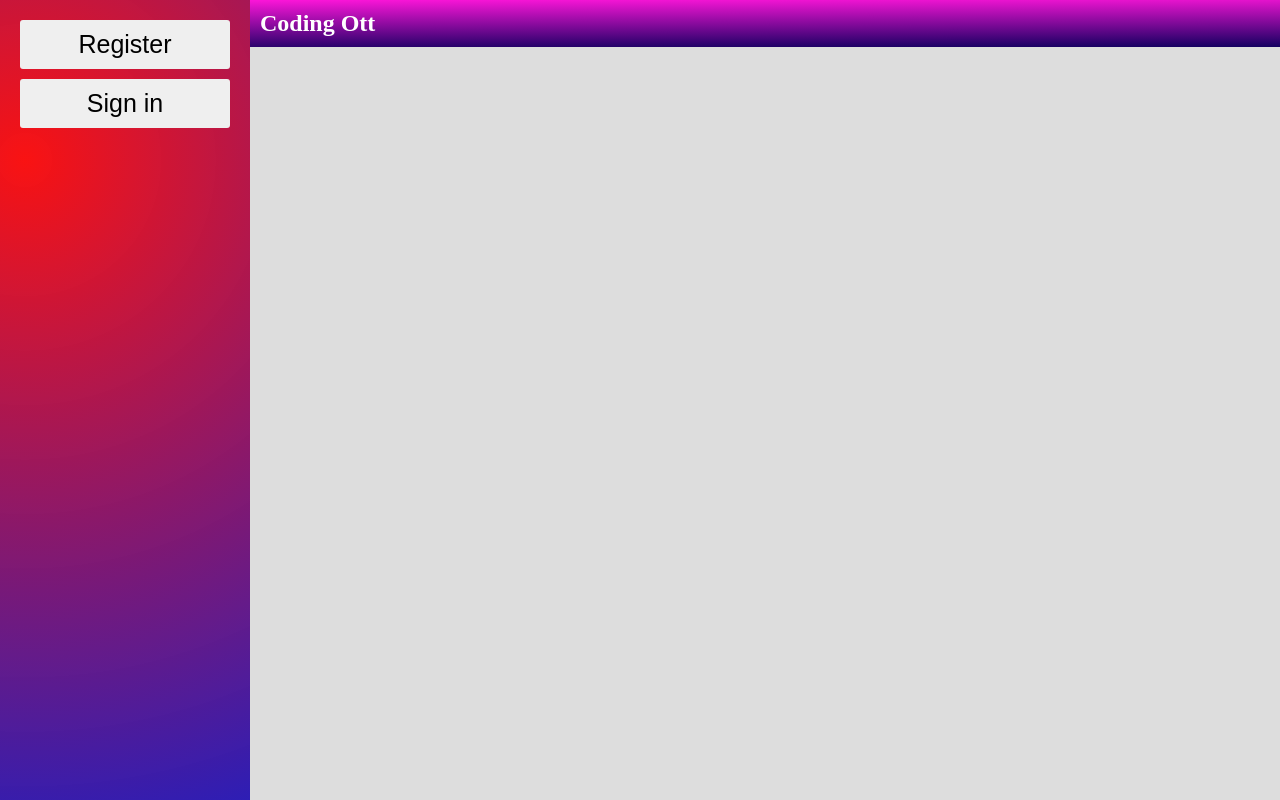
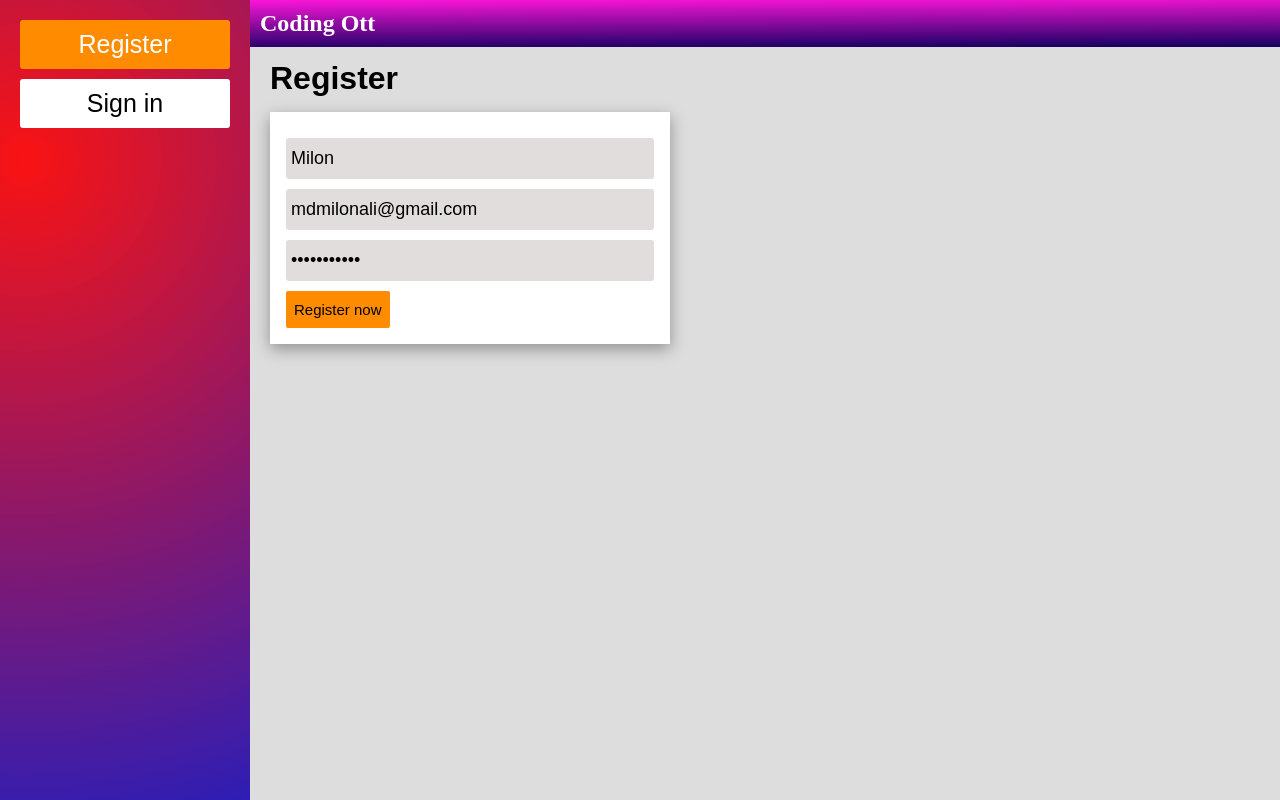
Before and after one commit to 5milon/Codint-Ott-JavaScript, a plain HTML site: page Day-19/index.html in a window 1280 px wide. Both pictures are taken after a click on the button "Register". Drawn offline with nearby package versions, Linux system fonts and the light colour scheme.

Commit message:
Add more file

```diff
--- a/Day-19/index.html
+++ b/Day-19/index.html
@@ -5,27 +5,56 @@
     <meta charset="UTF-8">
     <meta name="viewport" content="width=device-width, initial-scale=1.0">
     <title>Day-19</title>
+    <link rel="stylesheet" href="style.css">
+    <link rel="stylesheet" href="https://cdnjs.cloudflare.com/ajax/libs/animate.css/4.1.1/animate.min.css" />
     <link rel="stylesheet" href="https://cdnjs.cloudflare.com/ajax/libs/font-awesome/6.6.0/css/all.min.css">
-    <link rel="stylesheet" href="style.css">
+
 </head>
 
 <body>
     <div class="container">
+
         <div class="sidenav">
             <div class="sidenav-menu">
-                <button>Register</button>
-                <button>Sign in</button>
+                <button id="register-btn"onclick="tab('register-btn', 'signin-btn','register','signin')">Register</button>
+                <button id="signin-btn" onclick="tab('signin-btn','register-btn','signin','register')">Sign in</button>
             </div>
 
 
         </div>
         <div class="section">
-           <nav class="topnav">
+            <nav class="topnav">
                 <button onclick="toggle()" id="toggle">
                     <i class="fa-solid fa-bars"></i>
                 </button>
                 <h1 class="topnav-h1">Coding Ott</h1>
             </nav>
+
+            <div class="contain">
+                <div id="register">
+                    <h1 id="label">Register</h1>
+                    <div class="card animate__animated animate__slideInLeft animate__faster">
+                        <form action=""  onsubmit="singup(event)">
+                            <input type="text" placeholder="Fullname" value="Milon">
+                            <input type="email" placeholder="example@gmail.com" value="mdmilonali@gmail.com">
+                            <input type="password" placeholder="*********" value="12334544q45">
+                            <button>Register now</button>
+                        </form>
+                    </div>
+                </div>
+
+                <div id="signin">
+                    <h1 id="label">Signin</h1>
+                    <div class="card animate__animated animate__slideInLeft animate__faster">
+                        <form action="">
+                            <input type="email" placeholder="Email">
+                            <input type="password" placeholder="Password">
+                            <button>Register now</button>
+                        </form>
+                    </div>
+
+                </div>
+            </div>
 
         </div>
     </div>
--- a/Day-19/main.js
+++ b/Day-19/main.js
@@ -22,3 +22,27 @@ function toggle(){
  }
 
 }
+
+function tab(activeBtn, inActiveBtn,activeId, InactiveId){
+   var active = document.getElementById(activeId);
+   var inActive = document.getElementById(InactiveId);
+   var activebtn = document.getElementById(activeBtn);
+   var inActivebtn = document.getElementById(inActiveBtn);
+
+
+   activebtn.style.background ='darkorange';
+   activebtn.style.color = 'white';
+
+   inActivebtn.style.background ='white';
+   inActivebtn.style.color = 'black';
+
+
+   active.style.display = 'block';
+   inActive.style.display = 'none';
+}
+
+function singup(){
+   event.preventDefault();
+   var form = document.forms;
+   console.log(form);
+}
--- a/Day-19/style.css
+++ b/Day-19/style.css
@@ -1,35 +1,48 @@
-*{
+* {
     padding: 0;
     margin: 0;
     box-sizing: border-box;
 }
-.container{
+
+.container {
     background-color: #ddd;
     height: 100vh;
+
+
 }
-.sidenav{
+
+.sidenav {
     position: fixed;
     width: 250px;
     height: 100%;
-    background-image: radial-gradient( circle 986.6px at 10% 20%,  rgba(251,6,6,0.94) 0%, rgba(3,31,213,1) 82.8%, rgba(248,101,248,1) 87.9% );
+    background-image: radial-gradient(circle 986.6px at 10% 20%, rgba(251, 6, 6, 0.94) 0%, rgba(3, 31, 213, 1) 82.8%, rgba(248, 101, 248, 1) 87.9%);
 }
-.section{
-    width:calc( 100% - 250px);
+
+.section {
+    width: calc(100% - 250px);
     height: 100vh;
-    margin-left:250px;
+    margin-left: 250px;
+    overflow: hidden;
 
 }
-.section .topnav{
+
+.section .topnav-h1 {
+    overflow: hidden;
+    margin-bottom: 0px;
+}
+
+.section .topnav {
     position: fixed;
     right: 0;
     top: 0;
-    width:calc( 100% - 250px);
+    width: calc(100% - 250px);
     display: flex;
     align-items: center;
 
-    background-image: linear-gradient( 179.7deg,  rgba(249,21,215,1) 1.1%, rgba(22,0,98,1) 99% );
+    background-image: linear-gradient(179.7deg, rgba(249, 21, 215, 1) 1.1%, rgba(22, 0, 98, 1) 99%);
 }
-#toggle{
+
+#toggle {
     margin: 10px 0px 10px 10px;
     padding: 10px 15px;
     border-radius: 45%;
@@ -39,17 +52,19 @@
     display: none;
 
 }
-#toggle:hover{
-    background-color: rgb(223, 126, 15);
+
+#toggle:hover {
+    background-color: darkorange;
     transition: 0.3s;
     color: #fff;
 }
-.topnav-h1{
+
+.topnav-h1 {
     padding: 10px 0px 10px 10px;
     color: white;
 }
 
-.sidenav-menu{
+.sidenav-menu {
     display: flex;
     flex-direction: column;
     gap: 10px;
@@ -57,7 +72,7 @@
 
 }
 
-.sidenav-menu button{
+.sidenav-menu button {
     padding: 10px 0px;
     border: none;
     border-radius: 3px;
@@ -65,26 +80,95 @@
     font-size: 25px;
     cursor: pointer;
 }
-.sidenav-menu button:hover{
-    background-color: rgb(233, 136, 10);
+
+.sidenav-menu button:hover {
+    background-color: darkorange;
+    color: #fff;
+    cursor: pointer;
 }
-@media(max-width:768px){
-    .sidenav{
+#register-btn{
+    color: white;
+    background-color: darkorange;
+}
+#signin {
+    display: none;
+}
+
+.contain {
+    margin: 60px 20px;
+
+}
+
+.contain #register #signin{
+    margin-top: 0px;
+    margin-bottom: 15px;
+}
+
+#label{
+    font-family: sans-serif;
+}
+.card {
+    width: 400px;
+
+    box-shadow: rgba(0, 0, 0, 0.35) 0px 5px 15px;
+    padding: 16px;
+    background: #fff;
+    margin-top: 15px;
+}
+form {
+    display: flex;
+    flex-direction: column;
+    gap: 10px;
+    margin-top: 10px;
+}
+
+form input {
+    padding: 10px 5px;
+    background: #e2dddd;
+    border-radius: 3px;
+    color: black;
+    font-size: 18px;
+    border: none;
+}
+form button {
+    border: none;
+    background-color: darkorange;
+   width: fit-content;
+   padding: 10px 8px;
+   border-radius: 2px;
+   font-size: 15px;
+   cursor: pointer;
+
+}
+
+
+@media(max-width:768px) {
+
+.container {
+
+    height: 100vh;
+
+
+}
+
+    .sidenav {
         width: 0px;
 
 
     }
-    .section{
+
+    .section {
         width: 100%;
     }
-    .section .topnav{
+
+    .section .topnav {
         width: 100%;
     }
-    #toggle{
+
+    #toggle {
         display: inline-block;
     }
-    .topnav-h1{
 
-    }
+    .topnav-h1 {}
 
 }
```
